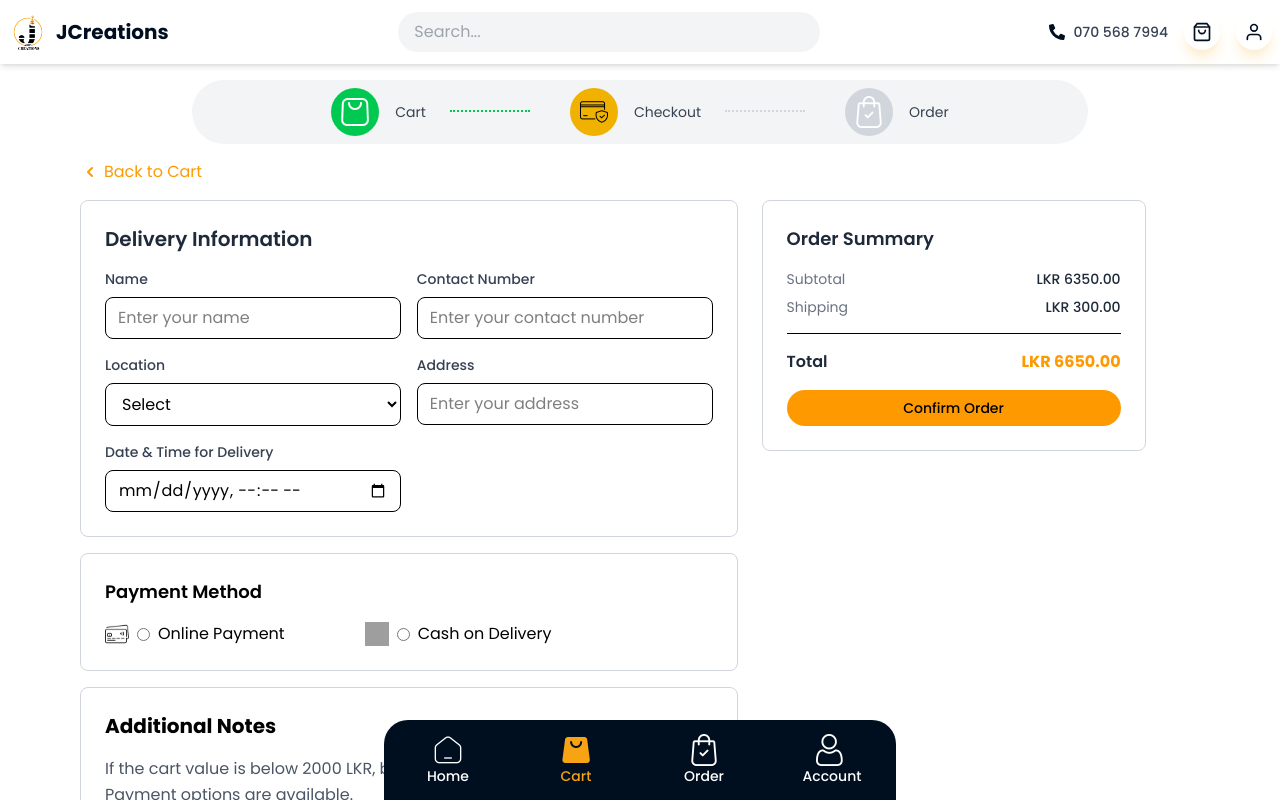
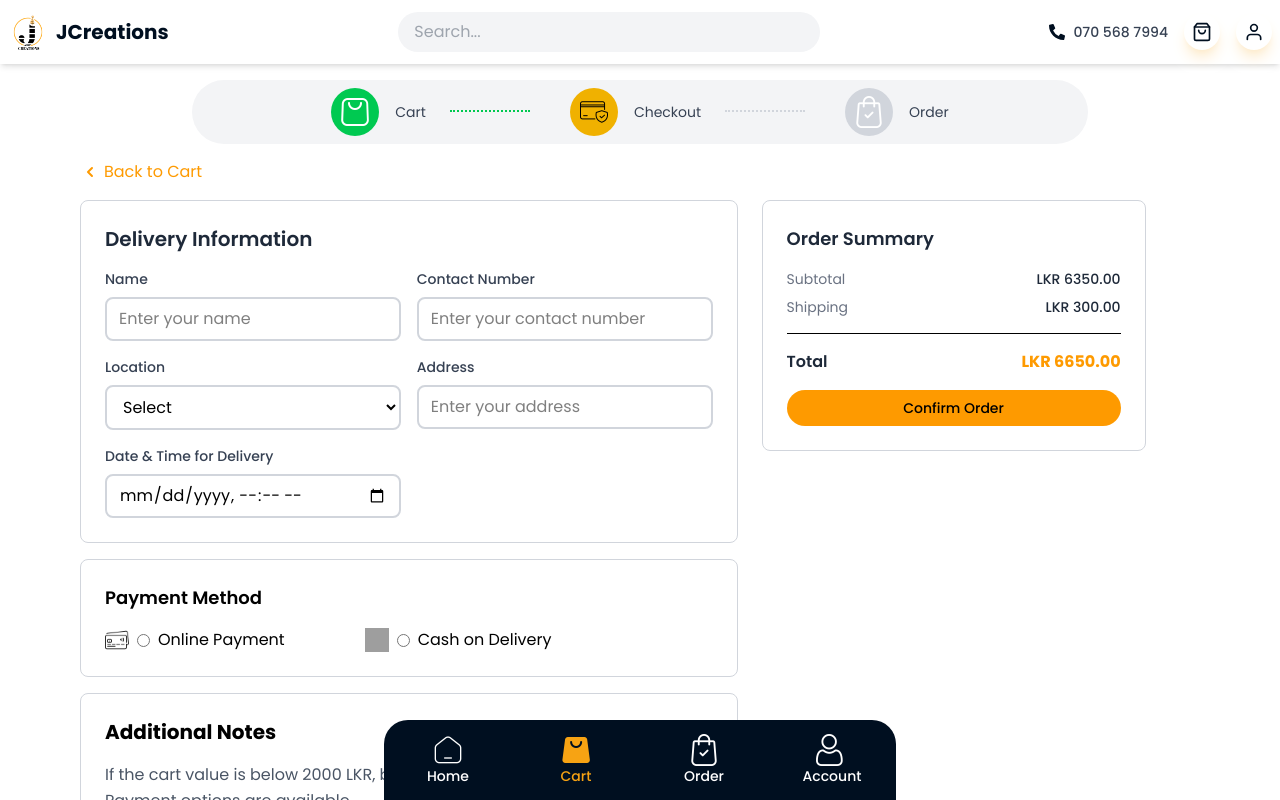
Before and after one commit to Bimalsha/jcreations, a React (Vite) app: page /cart in a window 1280 px wide. Both pictures are taken after a click on the button "Proceed to checkout". Shown: the top 800 px of the page. Built offline with nearby package versions, Linux system fonts and the light colour scheme; grey boxes are pictures that could not be loaded.

Commit message:
Fix field colors @Delivery info

```diff
--- a/src/client/component/DeliveryInfo.jsx
+++ b/src/client/component/DeliveryInfo.jsx
@@ -14,7 +14,7 @@ const DeliveryInfoCard = () => {
                 id="name"
                 name="name"
                 placeholder="Enter your name"
-                className="w-full px-3 py-2 border border-black rounded-lg focus:outline-none focus:ring-indigo-500 focus:border-indigo-500"
+                className="w-full px-3 py-2 border-2 border-gray-300 rounded-lg focus:outline-none focus:ring-indigo-900 focus:border-indigo-900"
               />
             </div>
             <div className="space-y-2">
@@ -24,7 +24,7 @@ const DeliveryInfoCard = () => {
               <select
                 id="location"
                 name="location"
-                className="w-full px-3 py-2 border border-black rounded-lg focus:outline-none focus:ring-indigo-500 focus:border-indigo-500"
+                className="w-full px-3 py-2 border-2 border-gray-300 rounded-lg focus:outline-none focus:ring-indigo-900 focus:border-indigo-900"
               >
                 <option value="">Select</option>
                 <option value="city1">City 1</option>
@@ -37,7 +37,7 @@ const DeliveryInfoCard = () => {
                 type="datetime-local"
                 id="deliveryDateTime"
                 name="deliveryDateTime"
-                className="w-full px-3 py-2 border border-black rounded-lg focus:outline-none focus:ring-indigo-500 focus:border-indigo-500"
+                className="w-full px-3 py-2 border-2 border-gray-300 rounded-lg focus:outline-none focus:ring-indigo-900 focus:border-indigo-900"
               />
             </div>
           </div>
@@ -49,7 +49,7 @@ const DeliveryInfoCard = () => {
                 id="contactNumber"
                 name="contactNumber"
                 placeholder="Enter your contact number"
-                className="w-full px-3 py-2 border border-black rounded-lg focus:outline-none focus:ring-indigo-500 focus:border-indigo-500"
+                className="w-full px-3 py-2 border-2 border-gray-300 rounded-lg focus:outline-none focus:ring-indigo-900 focus:border-indigo-900"
               />
             </div>
             <div className="space-y-2">
@@ -59,7 +59,7 @@ const DeliveryInfoCard = () => {
                 id="address"
                 name="address"
                 placeholder="Enter your address"
-                className="w-full px-3 py-2 border border-black rounded-lg focus:outline-none focus:ring-indigo-500 focus:border-indigo-500"
+                className="w-full px-3 py-2 border-2 border-gray-300 rounded-lg focus:outline-none focus:ring-indigo-900 focus:border-indigo-900"
               />
             </div>
           </div>
```
